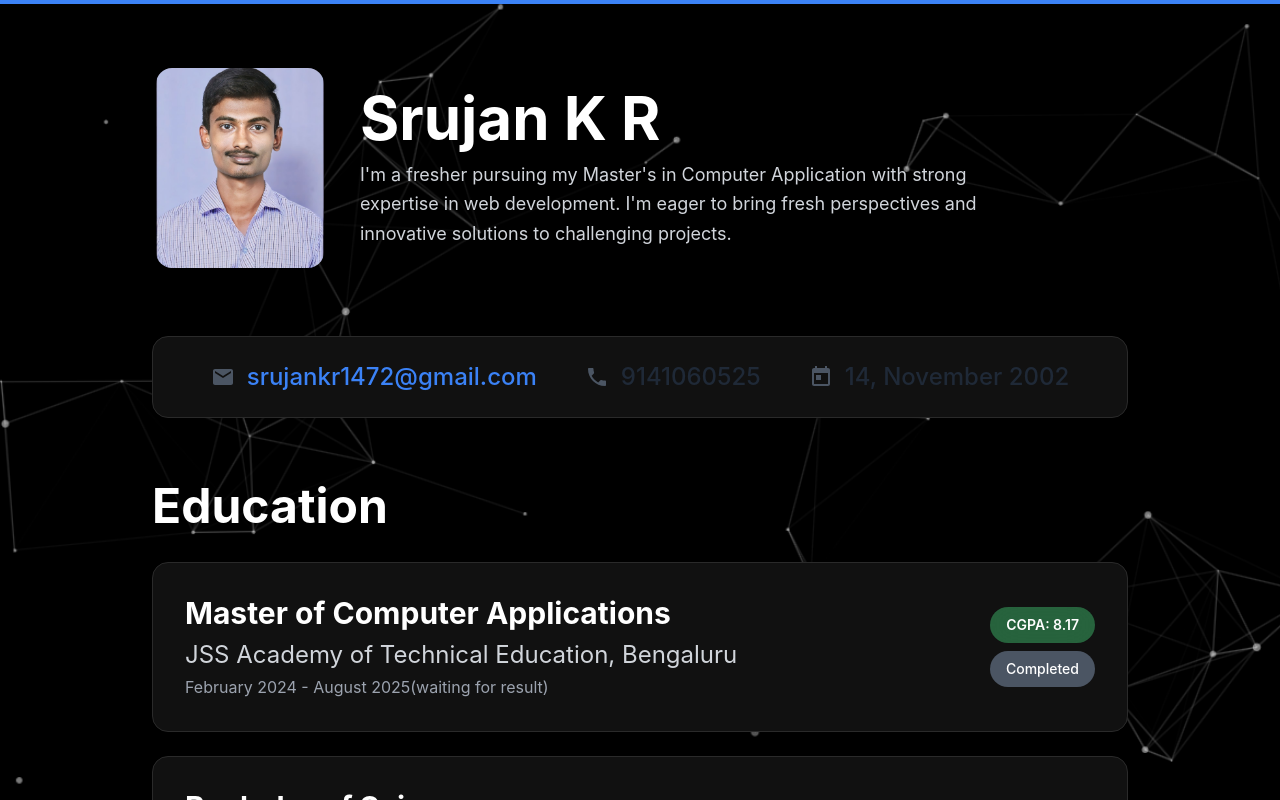
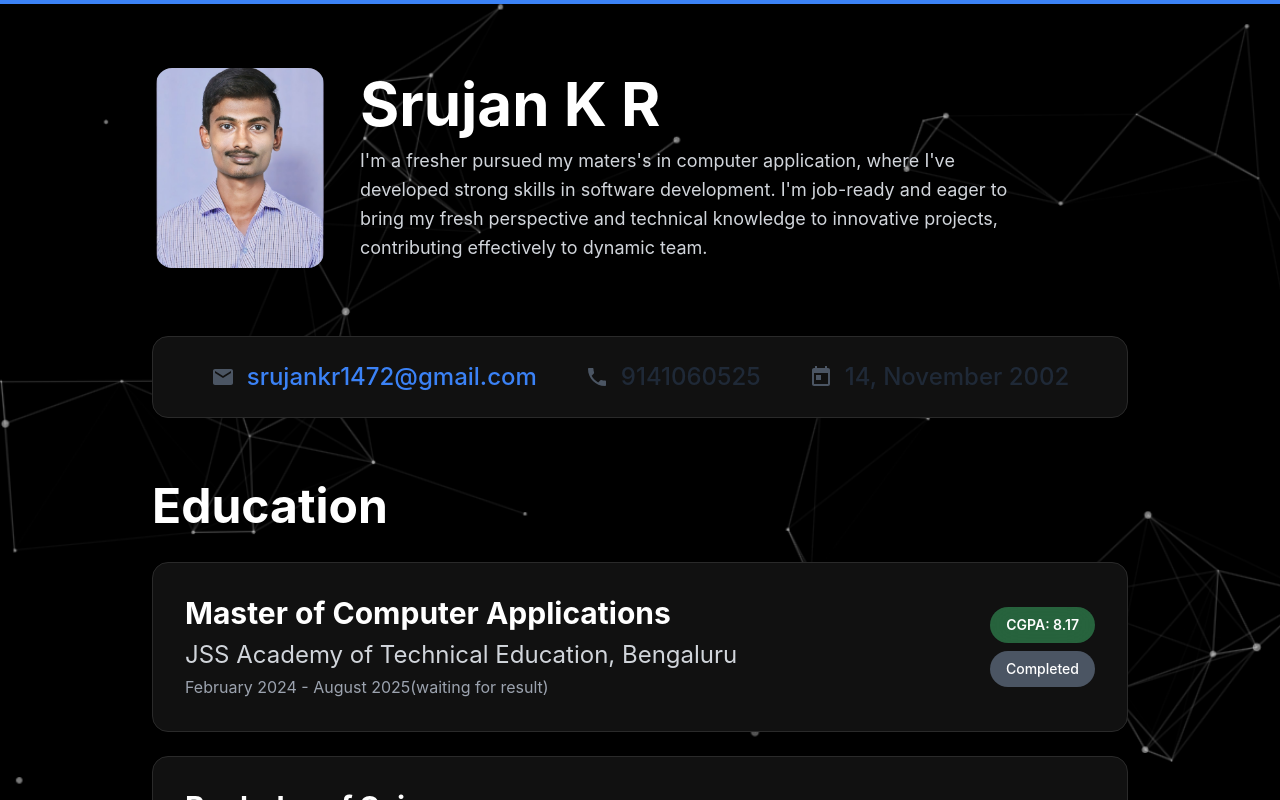
Before and after one commit to srujan1472/Portfolio, a Next.js app: page / in a window 1280 px wide. Shown: the top 800 px of the page. Built offline with nearby package versions, Linux system fonts and the light colour scheme.

Commit message:
description
description

```diff
--- a/src/app/page.js
+++ b/src/app/page.js
@@ -128,8 +128,7 @@ export default function Home() {
                 animate={{ opacity: 1, y: 0 }}
                 transition={{ duration: 0.6, delay: 0.8 }}
               >
-                I'm a fresher pursuing my Master's in Computer Application with strong expertise in web development.
-                I'm eager to bring fresh perspectives and innovative solutions to challenging projects.
+                I'm a fresher pursued my maters's in computer application, where I've developed strong skills in software development. I'm job-ready and eager to bring my fresh perspective and technical knowledge to innovative projects, contributing effectively to dynamic team.
               </motion.p>
             </motion.div>
           </motion.div>
```
